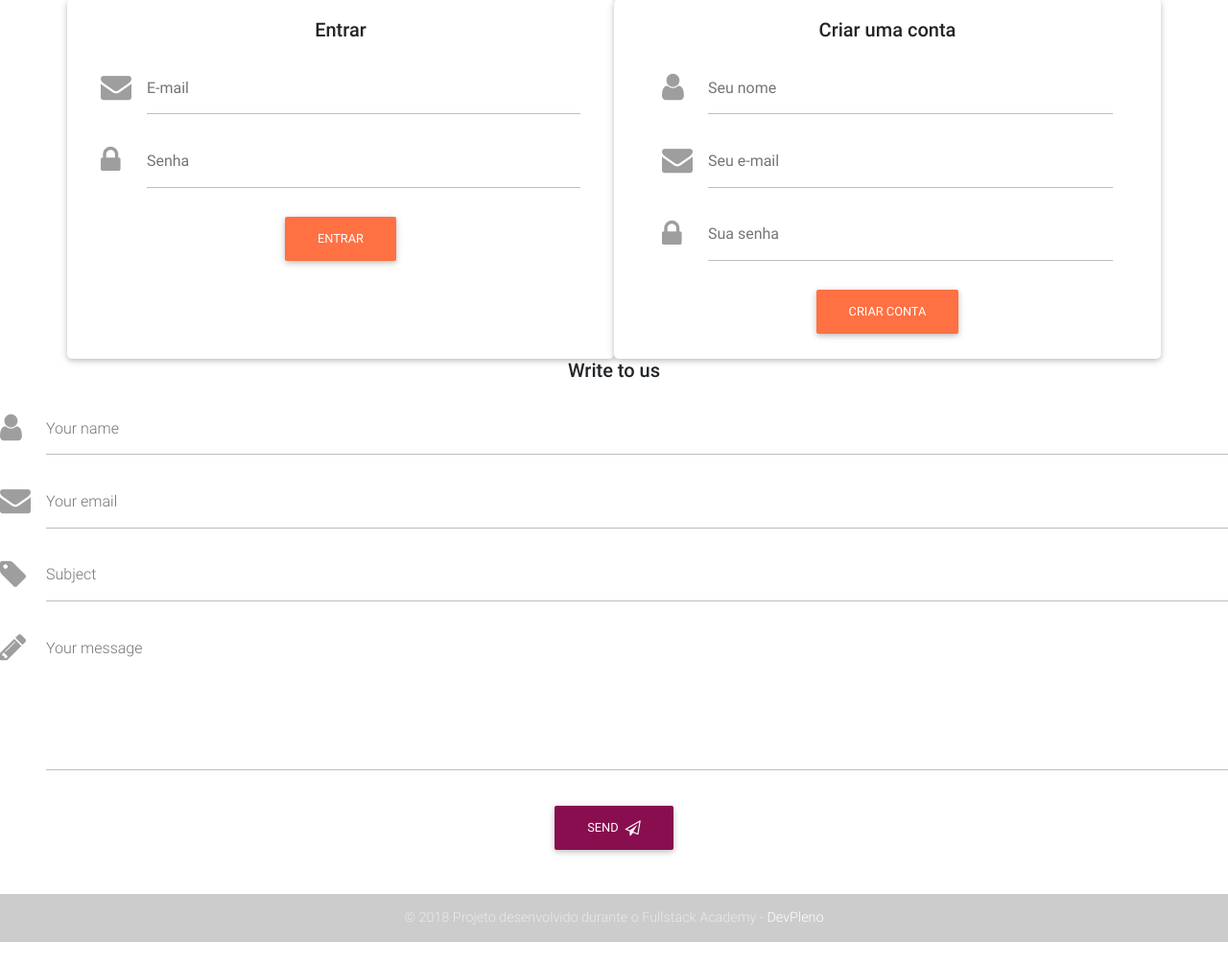
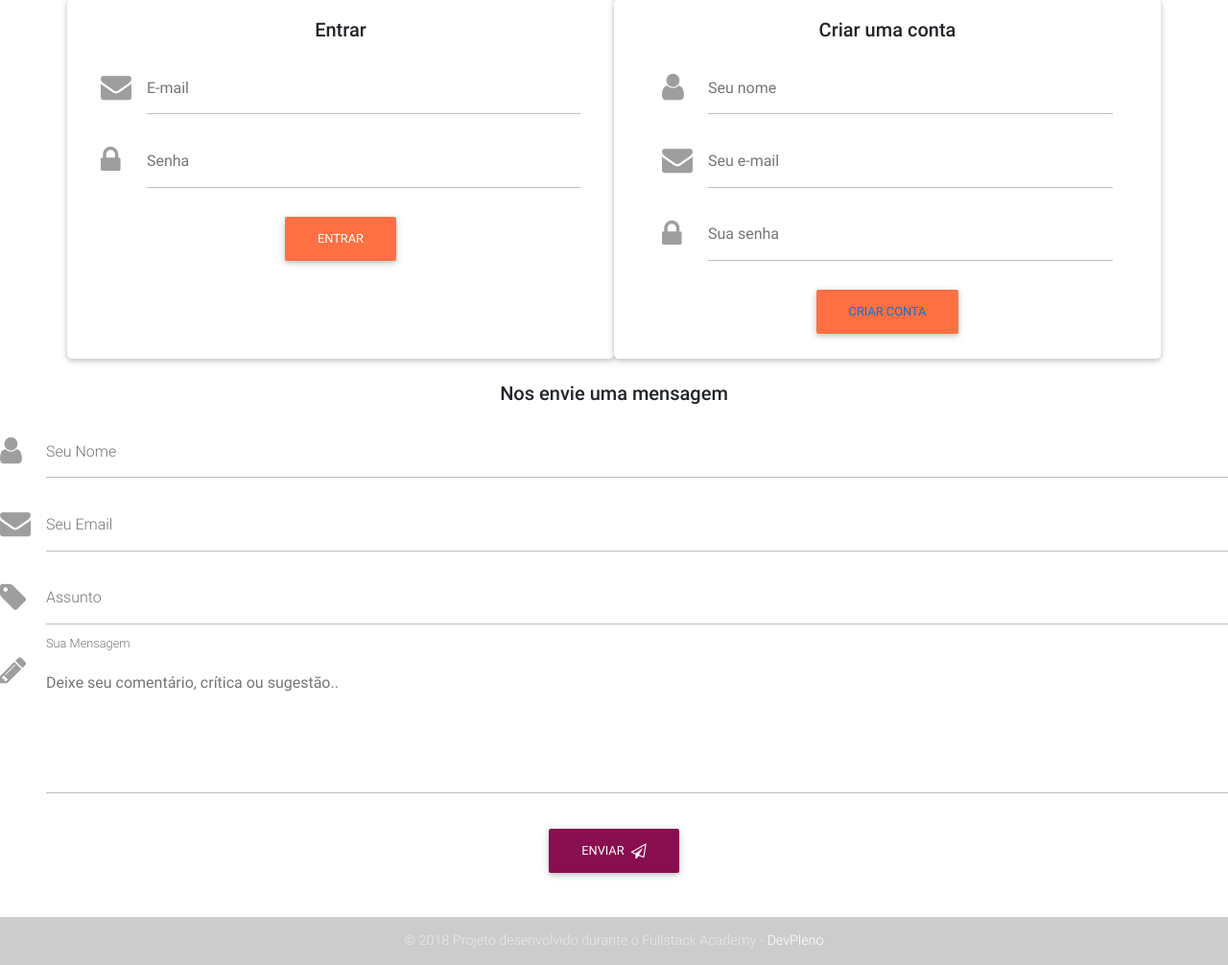
Before and after one commit to Patrick-Isidoro/futibaclub-fsa3, a Node server app: page / in a window 1280 px wide. Shown: the part 1088-2094 px from the top of the page at 96% size. Before the commit the page ends 2070 px from the top, so only its background shows below. Run offline with Node 20, Linux system fonts and the light colour scheme.

Commit message:
ajustado formulário na página home e group, ajustes no groups.js

```diff
--- a/views/home.ejs
+++ b/views/home.ejs
@@ -143,7 +143,7 @@
                             </div>
 
                             <div class="text-center">
-                                <button class="btn btn-deep-orange">Criar conta</button>
+                                <button class="btn btn-deep-orange"><a href="#">Criar conta</a></button>
                             </div>
                         </form>
                     </div>
@@ -155,35 +155,35 @@
     <section>
         <!-- Form contact -->
         <form>
-
-            <p class="h5 text-center mb-4">Write to us</p>
+            <br>
+            <p class="h5 text-center mb-4">Nos envie uma mensagem</p>
 
             <div class="md-form">
                 <i class="fa fa-user prefix grey-text"></i>
                 <input type="text" id="form3" class="form-control">
-                <label for="form3">Your name</label>
+                <label for="form3">Seu Nome</label>
             </div>
 
             <div class="md-form">
                 <i class="fa fa-envelope prefix grey-text"></i>
                 <input type="text" id="form2" class="form-control">
-                <label for="form2">Your email</label>
+                <label for="form2">Seu Email</label>
             </div>
 
             <div class="md-form">
                 <i class="fa fa-tag prefix grey-text"></i>
                 <input type="text" id="form32" class="form-control">
-                <label for="form34">Subject</label>
+                <label for="form34">Assunto</label>
             </div>
 
             <div class="md-form">
                 <i class="fa fa-pencil prefix grey-text"></i>
-                <textarea type="text" id="form8" class="md-textarea" style="height: 100px"></textarea>
-                <label for="form8">Your message</label>
+                <textarea placeholder="Deixe seu comentário, crítica ou sugestão.." type="text" id="form8" class="md-textarea" style="height: 100px"></textarea>
+                <label for="form8">Sua Mensagem</label>
             </div>
 
             <div class="text-center">
-                <button class="btn btn-unique">Send <i class="fa fa-paper-plane-o ml-1"></i></button>
+                <button class="btn btn-unique">Enviar <i class="fa fa-paper-plane-o ml-1"></i></button>
             </div>
 
         </form>
```
Also changed, not shown: groups.js (+28 -3 lines), views/group.ejs (+43 -14 lines).
